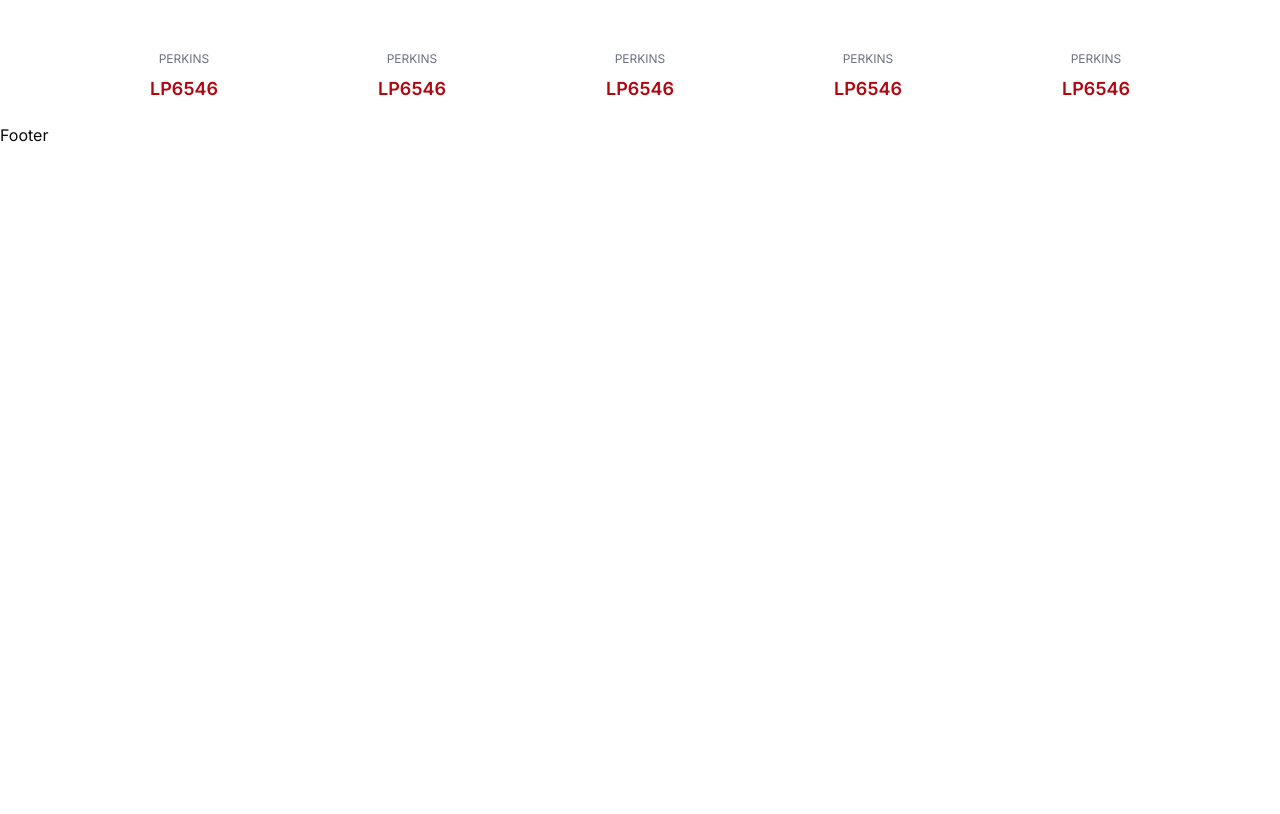
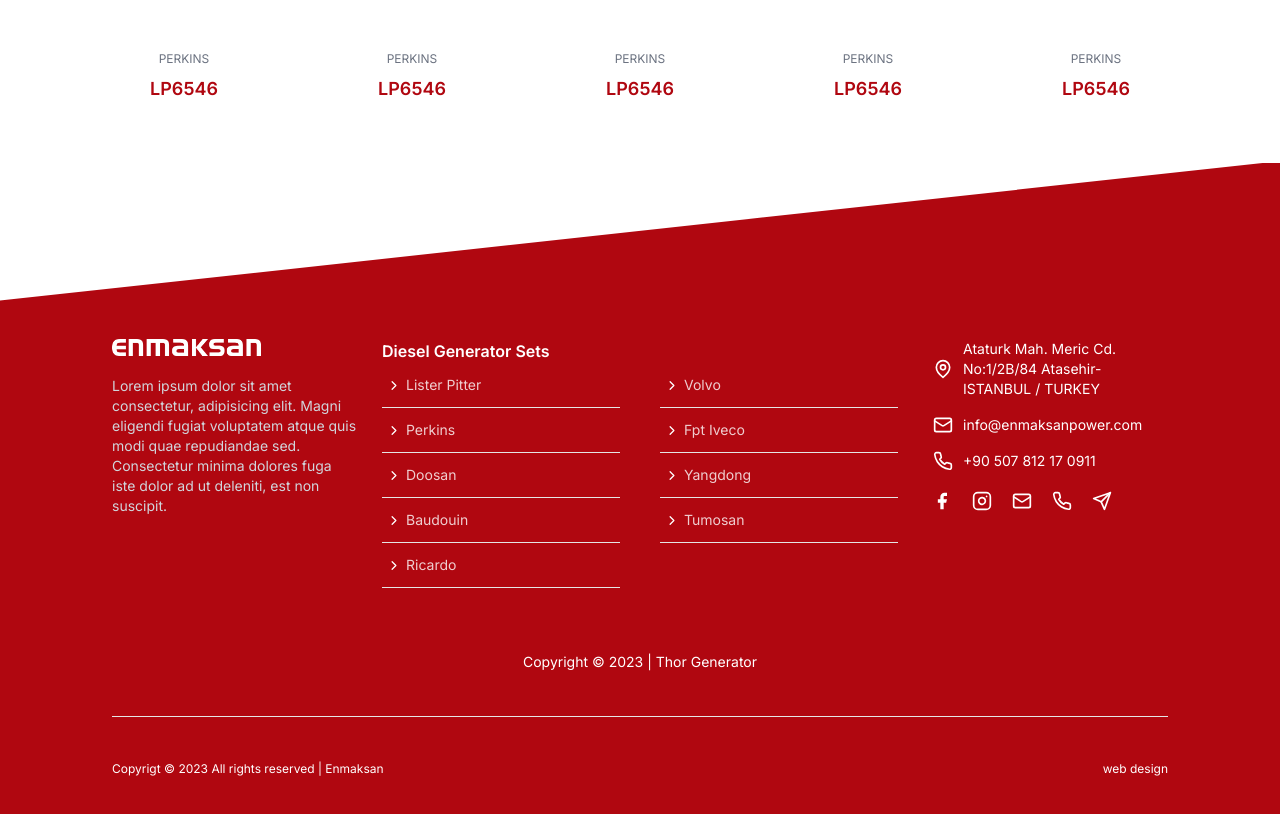
Before and after one commit to muztahiddurjoy/techsol, a Next.js app: page / in a window 1280 px wide. Shown: the part 1560-2374 px from the top of the page. Before the commit the page ends 1707 px from the top, so only its background shows below. Built offline with nearby package versions, Linux system fonts and the light colour scheme.

Commit message:
footer done

```diff
--- a/components/Footer/Footer.tsx
+++ b/components/Footer/Footer.tsx
@@ -1,8 +1,94 @@
 import React from 'react'
+import Triangle from './Triangle'
+import Image from 'next/image'
+import { generatorsets } from '../Navbar/genetatorSets'
+import {ChevronRight, MapPin,Mail, Phone, Facebook, Instagram, Send} from 'lucide-react'
+import Link from 'next/link'
+import { Separator } from '../ui/separator'
 
 const Footer = () => {
   return (
-    <div>Footer</div>
+    <div className='bg-primary mt-10 relative'>
+      <Triangle/>
+      <div className="absolute bg-primary px-5 md:top-44 top-20 left-0 md:px-28 grid grid-cols-1 md:grid-cols-4 md:gap-6">
+        <div className="">
+          <Image src="/white.png" height={170} width={150} alt=''/>
+          <p className="text-sm text-gray-300 mt-5">Lorem ipsum dolor sit amet consectetur, adipisicing elit. Magni eligendi fugiat voluptatem atque quis modi quae repudiandae sed. Consectetur minima dolores fuga iste dolor ad ut deleniti, est non suscipit.</p>
+        </div>
+        <div className="md:col-span-2 md:mt-0 mt-10">
+          <div className="">
+            <p className="font-semibold text-white">Diesel Generator Sets</p>
+            <div className="grid grid-cols-1 md:grid-cols-2 md:gap-10">
+            <ul>
+              {generatorsets.map((v,i)=> i<5&&<li className='text-white/80 transition-all ease-in-out hover:text-white text-sm flex items-center py-3 border-b border-gray-350' key={i}>
+                <ChevronRight className='stroke-white' height={15}/>
+                <Link href={v.link}>{v.title}</Link>
+              </li>)}
+            </ul>
+            <ul>
+            {generatorsets.map((v,i)=> i>5&&<li className='text-white/80 transition-all ease-in-out hover:text-white text-sm flex items-center py-3 border-b border-gray-350' key={i}>
+                <ChevronRight className='stroke-white' height={15}/>
+                <Link href={v.link}>{v.title}</Link>
+              </li>)}
+            </ul>
+            </div>
+          </div>
+
+      </div>
+      <div className="mt-8 md:mt-0">
+        <div className="grid grid-cols-12 items-center">
+          <div className="col-span-2 flex justify-start md:justify-end px-2">
+            <MapPin height={20} className='stroke-white' />
+          </div>
+          <div className="col-span-10">
+          <p className='text-sm text-white flex'>Ataturk Mah. Meric Cd. No:1/2B/84 Atasehir-ISTANBUL / TURKEY</p>
+          </div>
+        </div>
+        <div className="grid grid-cols-12 items-center mt-4">
+          <div className="col-span-2 flex justify-start md:justify-end px-2">
+            <Mail height={20} className='stroke-white' />
+          </div>
+          <div className="col-span-10">
+          <a href="mailto:info@enmaksanpower.com" className='text-sm text-white flex'>info@enmaksanpower.com</a>
+          </div>
+        </div>
+        <div className="grid grid-cols-12 items-center mt-4">
+          <div className="col-span-2 flex justify-start md:justify-end px-2">
+            <Phone height={20} className='stroke-white' />
+          </div>
+          <div className="col-span-10">
+          <a href="tel:+90 507 812 17 0911 " className='text-sm text-white flex'>+90 507 812 17 0911</a>
+          </div>
+        </div>
+        <div className="flex items-center mt-10 md:mt-0 justify-center md:justify-start">
+        <a href=''>
+        <Facebook height={20} className='fill-white stroke-transparent ml-2 mt-5'/>
+        </a>
+        <a href=''>
+        <Instagram height={20} className='stroke-white ml-4 mt-5'/>
+        </a>
+        <a href=''>
+        <Mail height={20} className='stroke-white ml-4 mt-5'/>
+        </a>
+        <a href=''>
+        <Phone height={20} className='stroke-white ml-4 mt-5'/>
+        </a>
+        <a href=''>
+        <Send height={20} className='stroke-white ml-4 mt-5'/>
+        </a>
+        </div>
+      </div>
+      <div className="text-center md:col-span-4 text-sm text-white mt-10">Copyright © {new Date().getFullYear()} | <a href="">Thor Generator</a></div>
+      <Separator orientation='horizontal' className='my-5 md:col-span-4'/>
+      <div className="md:col-span-2 mb-10">
+        <p className='text-xs text-white text-center md:text-left'>Copyrigt © {new Date().getFullYear()} All rights reserved | Enmaksan</p>
+      </div>
+      <div className="md:col-span-2 mb-10 flex md:justify-end justify-center">
+        <a href="" className='md:text-right text-xs text-white'>web design</a>
+      </div>
+      </div>
+
+    </div>
   )
 }
 
--- /dev/null
+++ b/components/Footer/Triangle.tsx
@@ -0,0 +1,12 @@
+import React from 'react'
+
+const Triangle = () => {
+  return (
+    <svg className='w-full' viewBox="0 0 586 195" fill="none" xmlns="http://www.w3.org/2000/svg">
+<path d="M578 0H0V63L578 0Z" fill="white"/>
+    </svg>
+
+  )
+}
+
+export default Triangle
--- a/components/Home/AllProductsCarousel/ProductCarousel/ProductCarousel.tsx
+++ b/components/Home/AllProductsCarousel/ProductCarousel/ProductCarousel.tsx
@@ -3,6 +3,7 @@
 import { Swiper, SwiperSlide } from 'swiper/react';
 import 'swiper/css';
 import ProductCard from './ProductCard/ProductCard';
+import { Controller,A11y,Navigation } from 'swiper/modules';
 const ProductCarousel = () => {
   return (
     <Swiper
@@ -23,6 +24,8 @@
           slidesPerView: 5
         },
       }}
+      navigation={true}
+      modules={[Controller,Navigation,A11y]}
   >
     <SwiperSlide>
         <ProductCard link='/' image='/maksan.jpg' brand='Perkins' title='LP6546'/>
```
